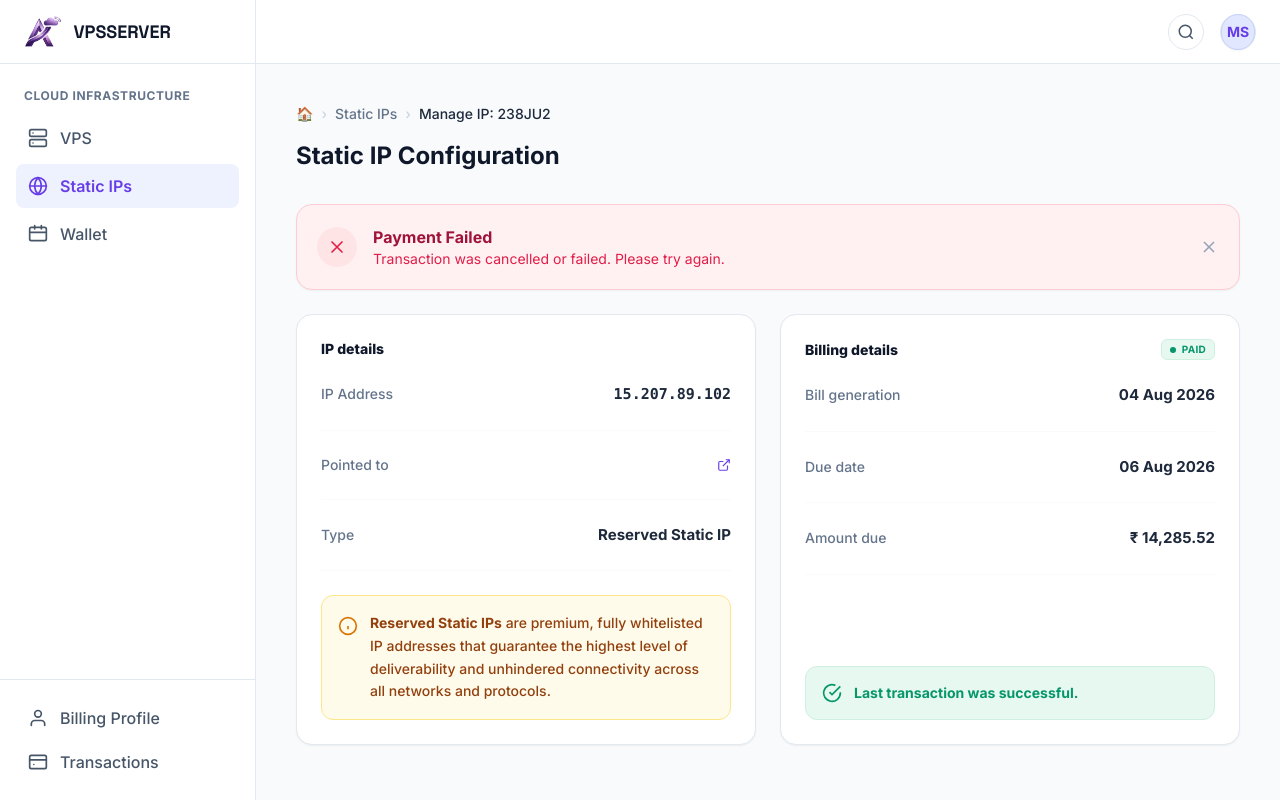
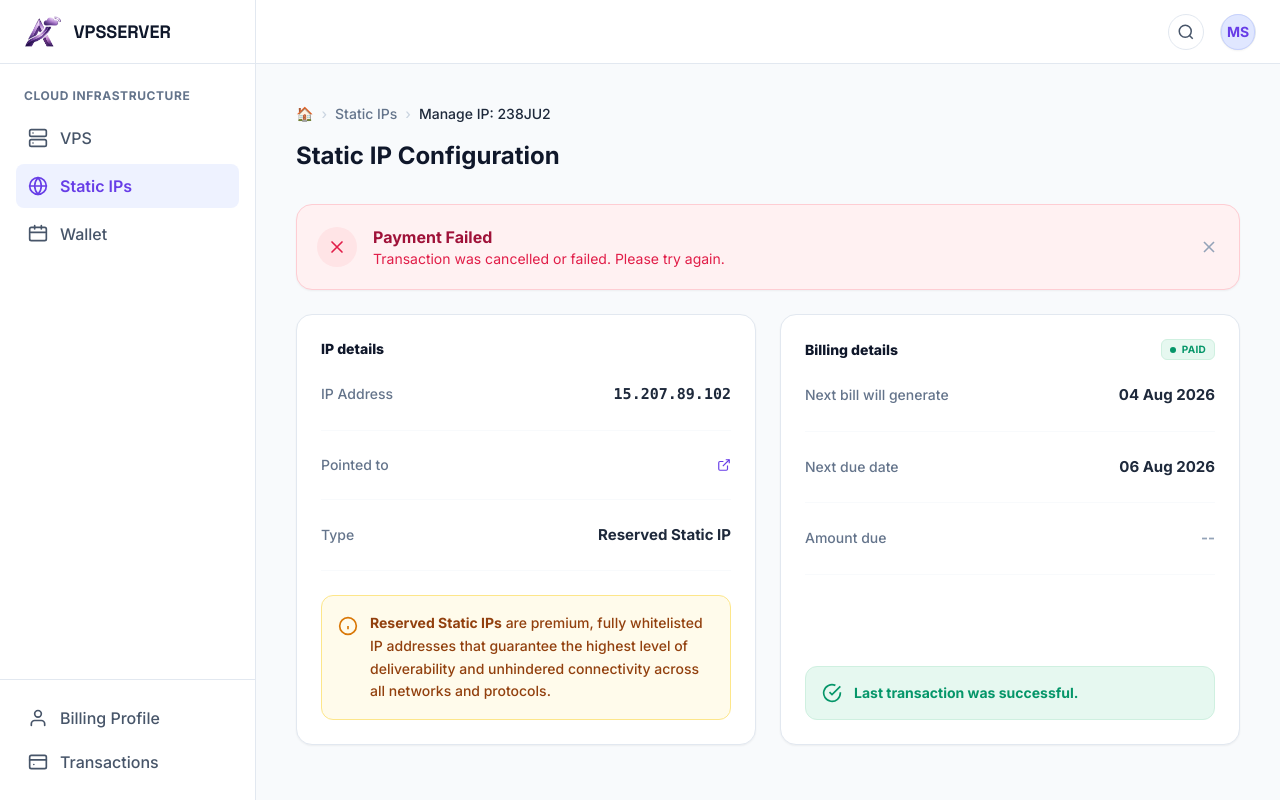
Before and after one commit to MIsmailShaikh/awsservers-webiste, a Flask app: page /manage-ip/238JU2 in a window 1280 px wide. Run offline with Flask 3, Linux system fonts and the light colour scheme; the visitor is signed in with stand-in values (Sample User, id 1); some libraries are stand-ins or nearby versions.

Commit message:
Update billing labels based on payment status

```diff
--- a/templates/manage-ip.html
+++ b/templates/manage-ip.html
@@ -223,27 +223,41 @@
           </div>
 
           <div class="space-y-6 flex-1">
+            {% if ip.bill_status == "Paid" %}
+            <div class="flex justify-between items-center pb-6 border-b border-slate-50">
+              <span class="text-sm text-slate-500 font-medium">Next bill will generate</span>
+              <span class="text-[15px] font-bold text-slate-800">{{ ip.gen_date }}</span>
+            </div>
+            <div class="flex justify-between items-center pb-6 border-b border-slate-50">
+              <span class="text-sm text-slate-500 font-medium">Next due date</span>
+              <span class="text-[15px] font-bold text-slate-800">{{ ip.due_date }}</span>
+            </div>
+            <div class="flex justify-between items-center pb-6 border-b border-slate-50">
+              <span class="text-sm text-slate-500 font-medium">Amount due</span>
+              <span class="text-[15px] font-bold text-slate-400">--</span>
+            </div>
+            {% elif ip.bill_status == "Included in VPS" %}
             <div class="flex justify-between items-center pb-6 border-b border-slate-50">
               <span class="text-sm text-slate-500 font-medium">Bill generation</span>
-              <span class="text-[15px] font-bold text-slate-800">{{ ip.gen_date }}</span>
+              <span class="text-[15px] font-bold text-slate-800">Included in VPS</span>
             </div>
-
-            {% if ip.bill_status == "Included in VPS" %}
             <div class="flex justify-between items-center pb-6 border-b border-slate-50">
               <span class="text-sm text-slate-500 font-medium">Due date</span>
               <span class="text-[15px] font-bold text-slate-800">Included in VPS</span>
             </div>
-
             <div class="flex justify-between items-center pb-6 border-b border-slate-50">
               <span class="text-sm text-slate-500 font-medium">Amount due</span>
               <span class="text-[15px] font-bold text-slate-800">Included in VPS</span>
             </div>
             {% else %}
             <div class="flex justify-between items-center pb-6 border-b border-slate-50">
+              <span class="text-sm text-slate-500 font-medium">Bill generated</span>
+              <span class="text-[15px] font-bold text-slate-800">{{ ip.gen_date }}</span>
+            </div>
+            <div class="flex justify-between items-center pb-6 border-b border-slate-50">
               <span class="text-sm text-slate-500 font-medium">Due date</span>
               <span class="text-[15px] font-bold text-slate-800">{{ ip.due_date }}</span>
             </div>
-
             <div class="flex justify-between items-center pb-6 border-b border-slate-50">
               <span class="text-sm text-slate-500 font-medium">Amount due</span>
               {% if ip.id == "8547JW4" %}
```
